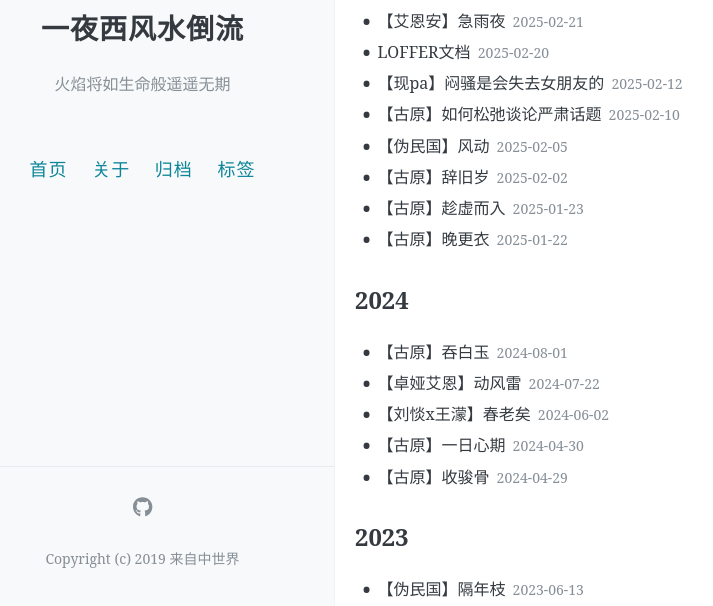
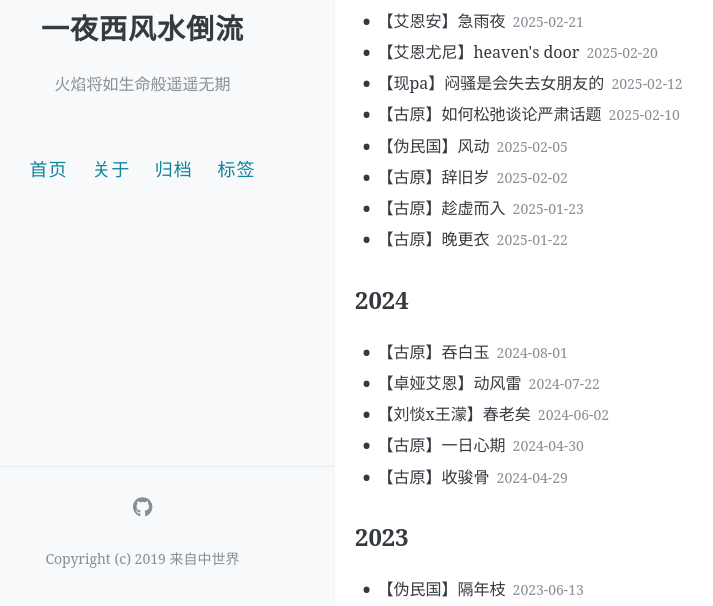
Before and after one commit to lixunxi0604/yunmu, a Jekyll site: the page built from archive/index.html, in a window 1280 px wide and 900 px high, cut to the strip 294-900 px from the top of the window. Shown: the whole strip, without its empty margins (49-762 px from the left). Built offline with Jekyll 4.4.1, drawn with Linux system fonts in a browser that asks for light colours; comment, search, counter and statistics services are not loaded.

Commit message:
Update 2025-02-20-heaven.md

```diff
--- a/_posts/2025-02-20-heaven.md
+++ b/_posts/2025-02-20-heaven.md
@@ -1,6 +1,6 @@
 ---
 layout: post
-title: LOFFER文档
+title: 【艾恩尤尼】heaven's door
 date: 2025-02-20
 Author: 潋卿
 categories:
```
